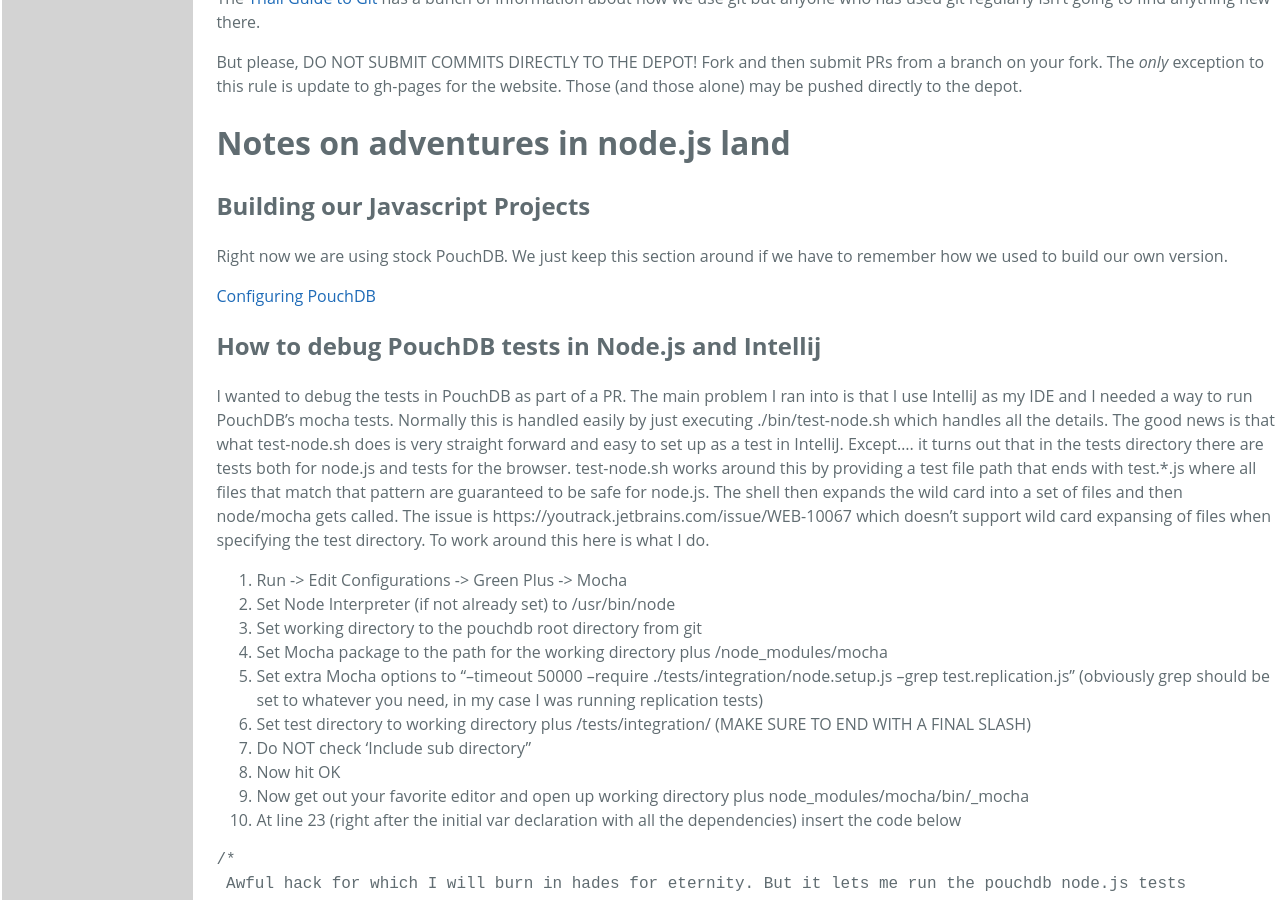
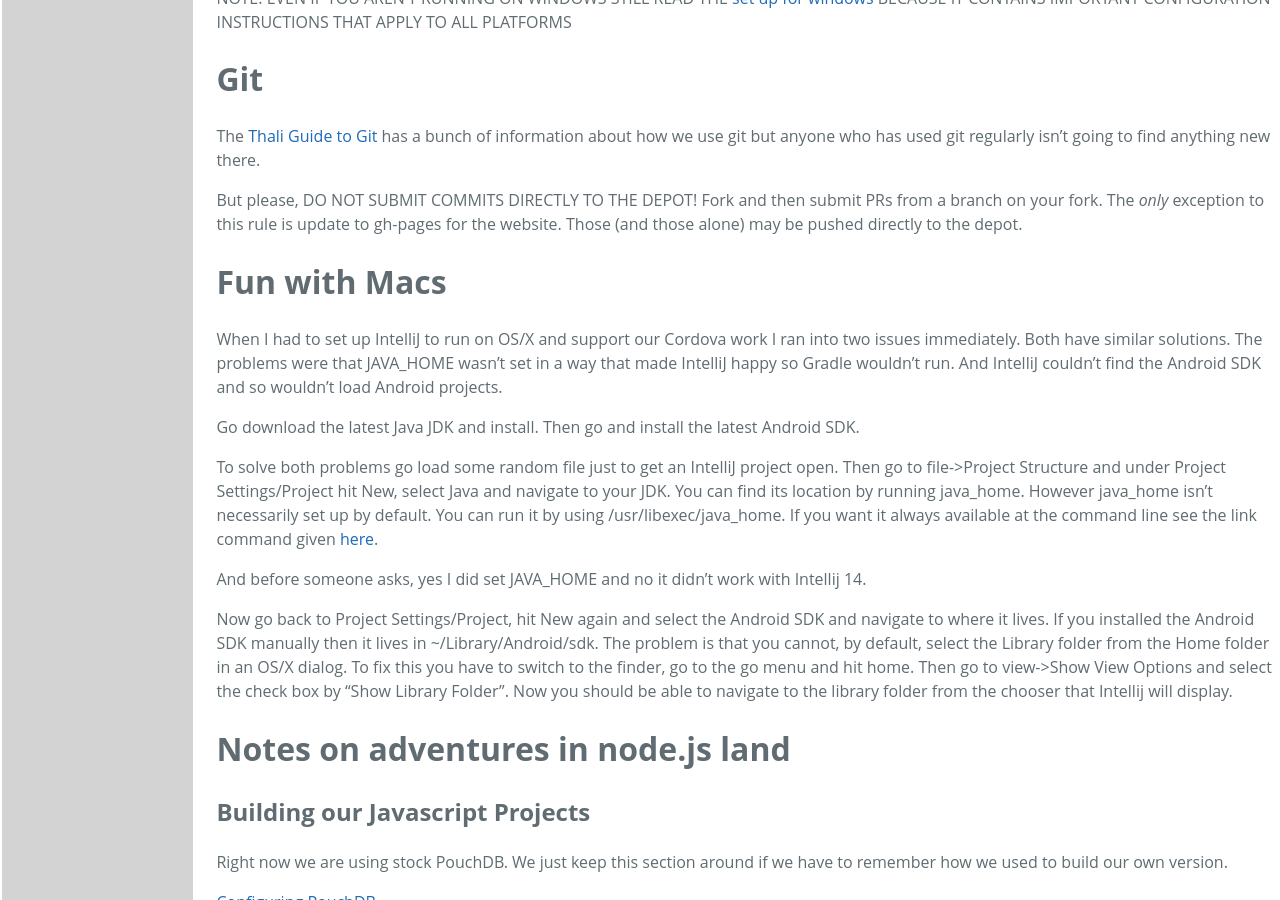
Before and after one commit to thaliproject/thali, a Jekyll site: the page built from DeveloperHandbook.md, in a window 1280 px wide and 900 px high, scrolled down 2892 px. Built offline with Jekyll 4.4.1, drawn with Linux system fonts in a browser that asks for light colours; Markdown is read by kramdown in place of the engine named in the settings; some of the changed text lies outside the part shown.

Commit message:
Setting up IntelliJ on OS/X
I ran into some silly issues in terms of getting IntelliJ to recognize where the JDK and Android SDK are so I put in instructions on how to fix this.

```diff
--- a/DeveloperHandbook.md
+++ b/DeveloperHandbook.md
@@ -2,6 +2,10 @@
 title: Developer Handbook
 layout: default
 ---
+
+# Warning
+
+This doc has gotten really long and could really benefit from having a TOC but near as I can tell there is no way to have GitHub Pages automatically generate a TOC for you. So use search or scroll. Sorry. :(
 
 # Introduction
 
@@ -76,6 +80,18 @@
 The [Thali Guide to Git](ThaliGuideToGit) has a bunch of information about how we use git but anyone who has used git regularly isn't going to find anything new there.
 
 But please, DO NOT SUBMIT COMMITS DIRECTLY TO THE DEPOT! Fork and then submit PRs from a branch on your fork. The *only* exception to this rule is update to gh-pages for the website. Those (and those alone) may be pushed directly to the depot.
+
+# Fun with Macs
+When I had to set up IntelliJ to run on OS/X and support our Cordova work I ran into two issues immediately. Both have similar solutions. The problems were that JAVA_HOME wasn't set in a way that made IntelliJ happy so Gradle wouldn't run. And IntelliJ couldn't find the Android SDK and so wouldn't load Android projects.
+
+Go download the latest Java JDK and install.
+Then go and install the latest Android SDK.
+
+To solve both problems go load some random file just to get an IntelliJ project open. Then go to file->Project Structure and under Project Settings/Project hit New, select Java and navigate to your JDK. You can find its location by running java_home. However java_home isn't necessarily set up by default. You can run it by using /usr/libexec/java_home. If you want it always available at the command line see the link command given [here](http://stackoverflow.com/questions/1348842/what-should-i-set-java-home-to-on-osx).
+
+And before someone asks, yes I did set JAVA_HOME and no it didn't work with Intellij 14.
+
+Now go back to Project Settings/Project, hit New again and select the Android SDK and navigate to where it lives. If you installed the Android SDK manually then it lives in ~/Library/Android/sdk. The problem is that you cannot, by default, select the Library folder from the Home folder in an OS/X dialog. To fix this you have to switch to the finder, go to the go menu and hit home. Then go to view->Show View Options and select the check box by "Show Library Folder". Now you should be able to navigate to the library folder from the chooser that Intellij will display.
 
 # Notes on adventures in node.js land
 ## Building our Javascript Projects
```
